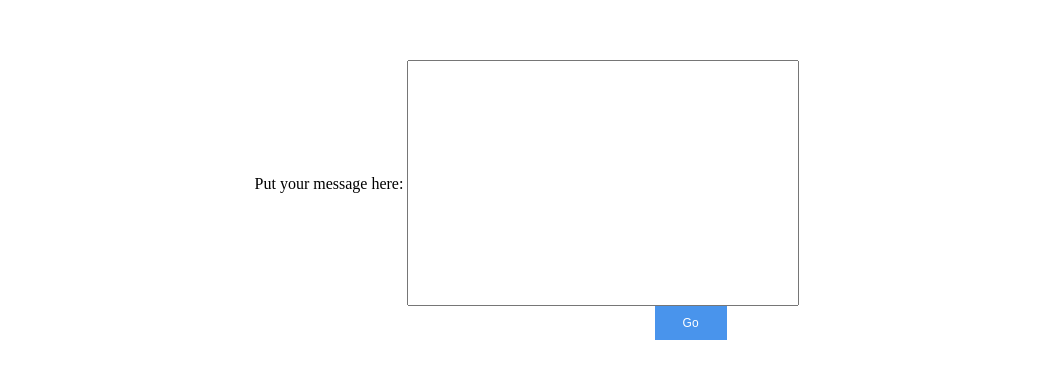
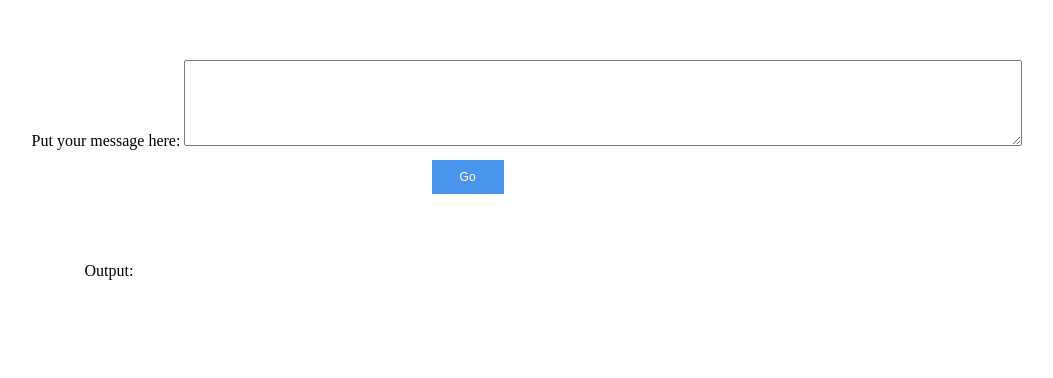
Before and after one commit to zwang20/syncshack-2022, a plain HTML site: page index.html in a window 1280 px wide. Shown: the part 140-518 px from the top of the page, without its empty margins (113-1166 px from the left). Drawn offline with Linux system fonts and the light colour scheme.

Commit message:
index.html update

```diff
--- a/index.html
+++ b/index.html
@@ -17,8 +17,15 @@
   }
 
 	.textinput{
-	    height:30vh;
-			width: 30vw;
+	    height:10vh;
+			width: 65vw;
+	    font-size:14pt;
+	}
+
+	.textoutput{
+		display: inline-block;
+	    height:10vh;
+			width: 65vw;
 	    font-size:14pt;
 	}
 
@@ -34,7 +41,7 @@
 	  margin: 2px 1px;
 	  cursor: pointer;
     float: left;
-		margin-top: 00px;
+		margin-top: 10px;
     margin-left: 400px;
 }
 
@@ -45,13 +52,20 @@
 	<body>
 
 		<div class='course'>
-			  <!-- <h1><b>Enter Password</b></h1> -->
+			  <!-- <h1><b>Enter message</b></h1> -->
 				    <form action="/profile_cp" method="get">
-			           Put your message here: <input class="textinput" msg="msg" type="text">
-            <br>
-                 <input class="button" value="Go" type="submit" />
+			           Put your message here: <textarea class="textinput" msg="msg" type="text" ></textarea>
+					  <br>
+						     <input class="button" value="Go" type="submit" />
 					  </form>
+
+					<form action="/profile_cp" method="post">
+						Output: <output class="textoutput" msg="msg" type="text" />
+
+					</form>
 		</div>
+
+
 
 	</body>
 
```
